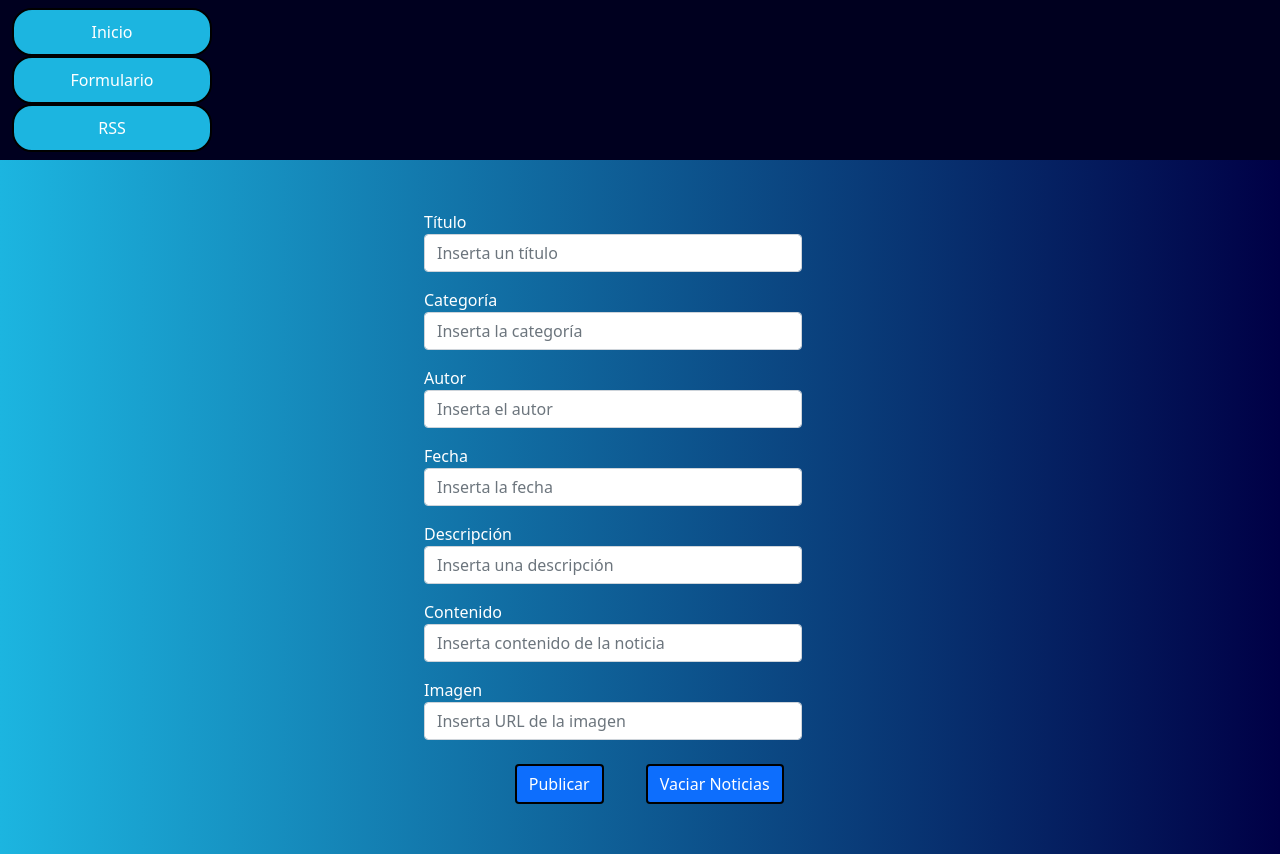
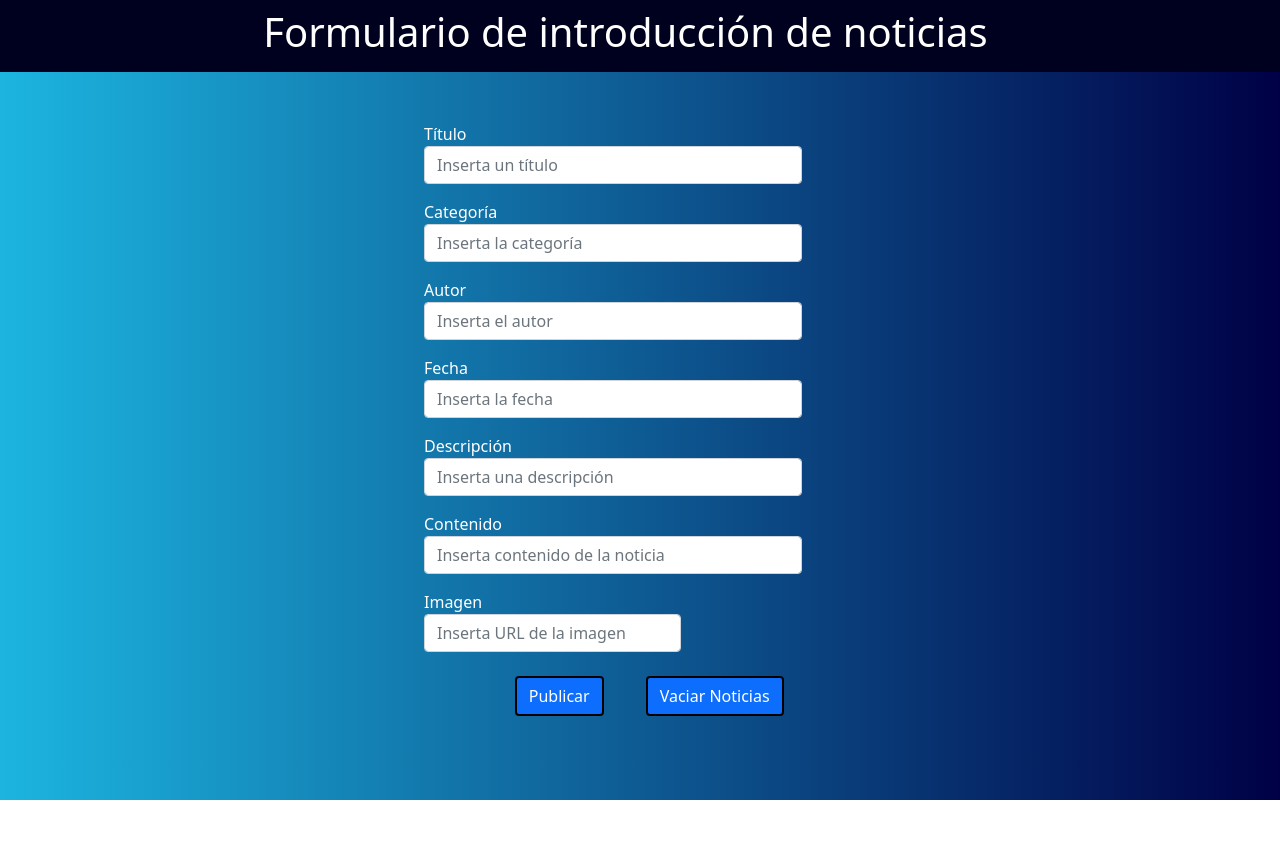
Before and after one commit to Aleorfu-SAFA/E4-LMSGI, a plain HTML site: page formulario.html in a window 1280 px wide. After the commit the page ends 800 px from the top, so only its background shows below. Drawn offline with nearby package versions, Linux system fonts and the light colour scheme.

Commit message:
retoques

```diff
--- a/css/general.css
+++ b/css/general.css
@@ -56,7 +56,7 @@ label {
 
 }
 
-.imagen {
+#imagen {
     width:fit-content;
 }
 
@@ -91,3 +91,10 @@ h2{
     -webkit-text-stroke: 1.5px #00001f;
     font-size: 2.5rem;
 }
+.top_nav{
+    margin-left: 20%;
+    color: white;
+}
+#RSS:hover{
+    cursor: pointer;
+}
--- a/formulario.html
+++ b/formulario.html
@@ -34,12 +34,7 @@
             <!--Contenido del menú-->
             <div class="top_nav">
 
-                <!--Botones-->
-                <div class="navbar-nav">
-                    <a href="index.html" class="itemsMenu nav-item">Inicio</a>
-                    <a href="formulario.html" class="itemsMenu nav-item">Formulario</a>
-                    <a class="itemsMenu nav-item" id="RSS">RSS</a>
-                </div>
+                <h1>Formulario de introducción de noticias</h1>
 
             </div>
 
--- a/js/noticiasIn.js
+++ b/js/noticiasIn.js
@@ -7,7 +7,7 @@ datos = JSON.parse(datos.split(";")[parseInt(document.querySelector('main').id)]
 // Escribo el "html" personalizado
 let html = `
     <section class="noticia">
-        <img src="${datos.imagen}"/>
+        <img src="${datos.imagen}" id="imagen"/>
         <h2>${datos.titulo}</h2>
         <div class="cuerpo">
         <h4>${datos.categoria}</h4>
```
Also changed, not shown: index.html (+3 -3 lines), noticia1.html (+0 -2 lines), content/rss (2).png (added).
